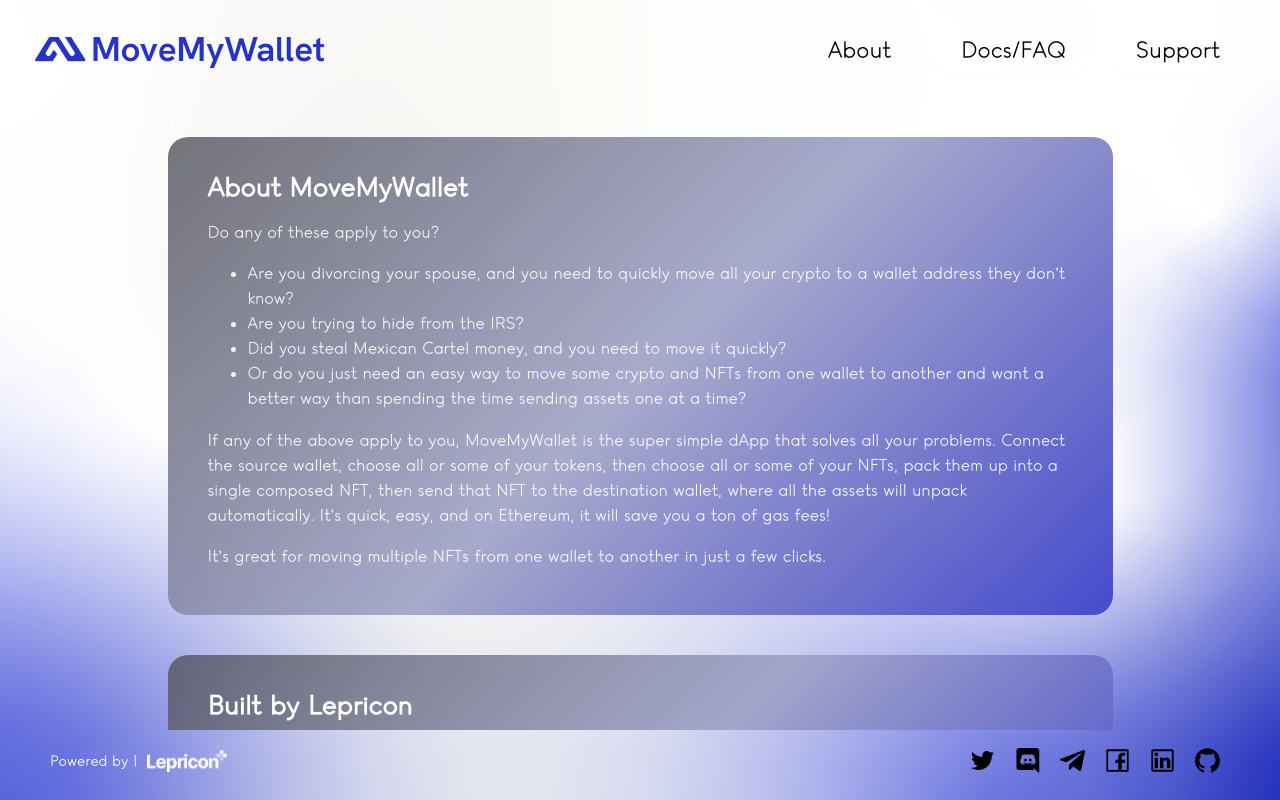
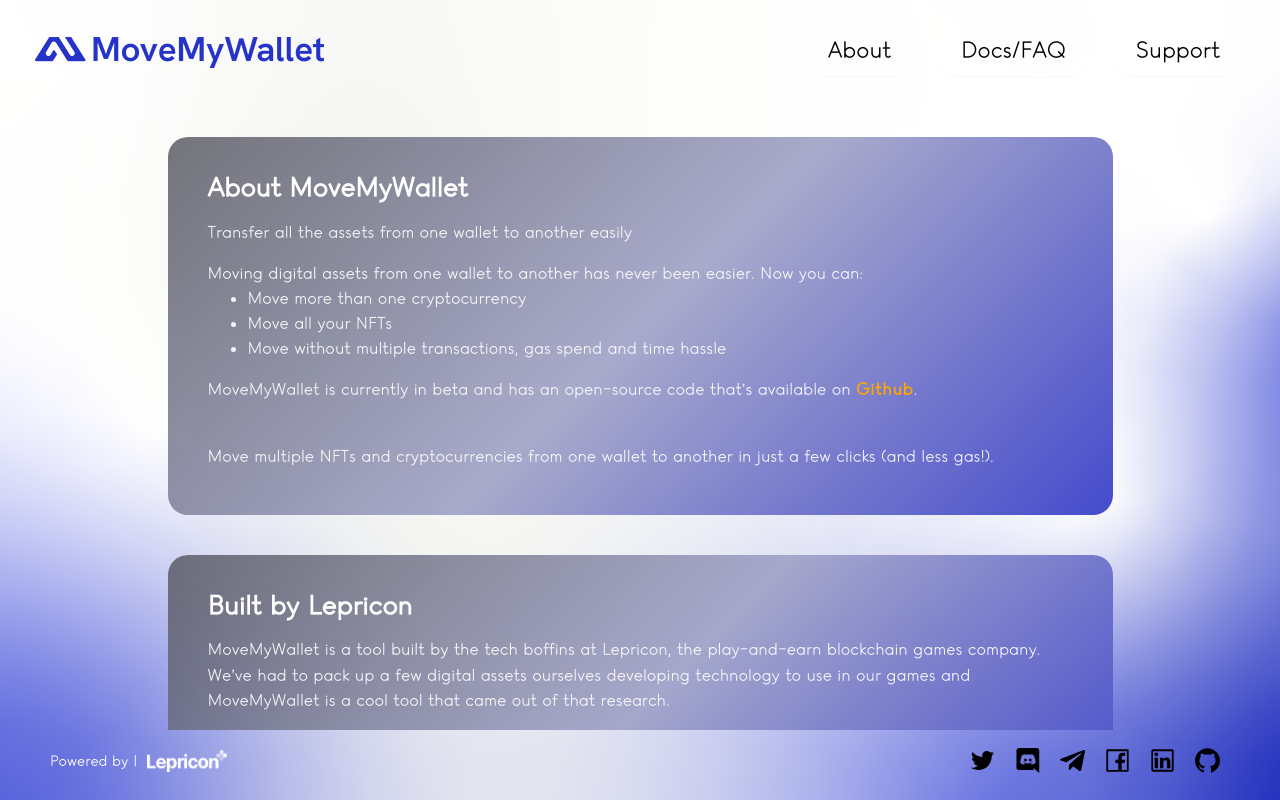
Before and after one commit to meed-limited/MoveMyWallet-web, a React (Create React App) app: page /about in a window 1280 px wide. Built offline with nearby package versions, Linux system fonts and the light colour scheme.

Commit message:
Text in About page edited

```diff
--- a/src/App.jsx
+++ b/src/App.jsx
@@ -1,6 +1,5 @@
 import { useEffect, useState } from "react";
 import { BrowserRouter as Router, Routes, Route, Link } from "react-router-dom";
-// import ReactGA from "react-ga";
 import ButtonItems from "./components/ButtonItems";
 import Home from "./components/pages/Home";
 import About from "./components/pages/About";
@@ -57,8 +56,6 @@
 };
 
 function App() {
-  // const TRACKING_ID = process.env.REACT_APP_GOOGLE_ANALYTICS;
-  // ReactGA.initialize(TRACKING_ID);
   const [width, setWidth] = useState(window.innerWidth);
 
   const handleWindowSizeChange = () => {
--- a/src/components/pages/About.jsx
+++ b/src/components/pages/About.jsx
@@ -33,29 +33,26 @@
       <div style={styles.pane}>
         <h2 style={styles.h2}>About MoveMyWallet</h2>
         <div style={styles.text}>
-          <p>Do any of these apply to you?</p>
+          <p>Transfer all the assets from one wallet to another easily</p>
           <div>
+            Moving digital assets from one wallet to another has never been easier. Now you can:
             <ul>
-              <li>
-                Are you divorcing your spouse, and you need to quickly move all your crypto to a wallet address they
-                don’t know?
-              </li>
-              <li>Are you trying to hide from the IRS?</li>
-              <li>Did you steal Mexican Cartel money, and you need to move it quickly?</li>
-              <li>
-                Or do you just need an easy way to move some crypto and NFTs from one wallet to another and want a
-                better way than spending the time sending assets one at a time?
-              </li>
+              <li>Move more than one cryptocurrency</li>
+              <li>Move all your NFTs</li>
+              <li>Move without multiple transactions, gas spend and time hassle</li>
             </ul>
           </div>
           <p>
-            If any of the above apply to you, MoveMyWallet is the super simple dApp that solves all your problems.
-            Connect the source wallet, choose all or some of your tokens, then choose all or some of your NFTs, pack
-            them up into a single composed NFT, then send that NFT to the destination wallet, where all the assets will
-            unpack automatically. It’s quick, easy, and on Ethereum, it will save you a ton of gas fees!
+            MoveMyWallet is currently in beta and has an open-source code that’s available on{" "}
+            <a href='https://github.com/shamrockstudios/MoveMyWallet-app' target='_blank' rel='noopener noreferrer'>
+              Github
+            </a>
+            .
           </p>
-
-          <p>It’s great for moving multiple NFTs from one wallet to another in just a few clicks.</p>
+          <br></br>
+          <p>
+            Move multiple NFTs and cryptocurrencies from one wallet to another in just a few clicks (and less gas!).
+          </p>
         </div>
       </div>
       <div style={{ ...styles.pane, marginTop: "40px" }}>
@@ -69,9 +66,6 @@
               <img src={LepriconLogoWhite} alt='LepriconLogoWhite' height='50px' />
             </a>
           </div>
-          <div style={{ fontSize: "14px" }}>
-            <i>* Please note - the above examples are for humorous purposes only</i>
-          </div>
         </div>
       </div>
     </div>
--- a/src/components/pages/Home.jsx
+++ b/src/components/pages/Home.jsx
@@ -34,7 +34,8 @@
       padding: "0 50px 0 50px",
       textAlign: "center",
       background: "#2533c8",
-      color: "white"
+      color: "white",
+      boxShadow: "0 1px 10px rgb(2 2 2 / 60%)"
     }
   };
 
--- a/src/style.css
+++ b/src/style.css
@@ -8,3 +8,13 @@
 .ant-btn:hover {
   transform: scale(1.05) !important;
 }
+
+a {
+  font-weight: 600;
+  letter-spacing: 0.8px;
+  color: orange
+}
+
+a:hover {
+  color: rgb(235, 199, 39)
+}
```
